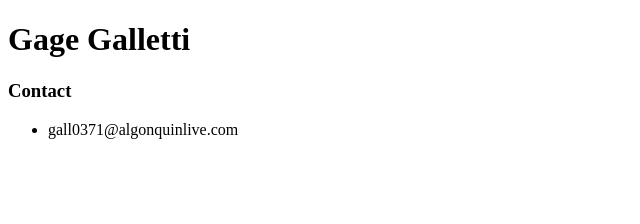
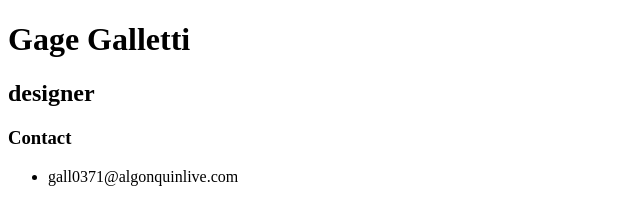
Before and after one commit to gall0371/gall0371.github.io, a plain HTML site: page index.html in a window 1280 px wide. Shown: the whole page, without its empty margins (0-640 px from the left). Drawn offline with Linux system fonts and the light colour scheme.

Commit message:
added designer title

```diff
--- a/index.html
+++ b/index.html
@@ -10,6 +10,7 @@
 
 <body>
   <h1>Gage Galletti</h1>
+  <h2>designer</h2>
   <h3>Contact</h3>
   <ul>
     <li>gall0371@algonquinlive.com</li>
```
